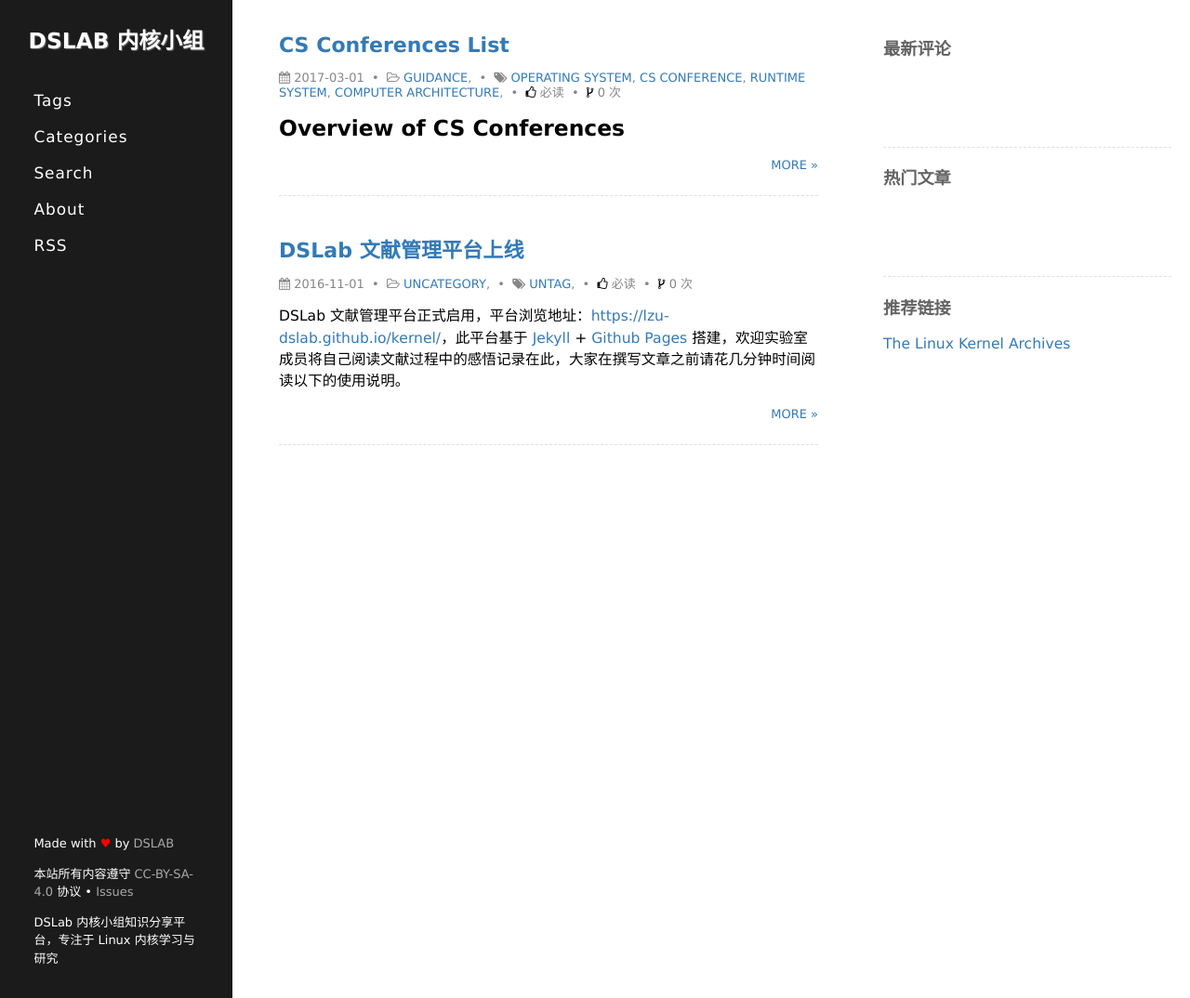
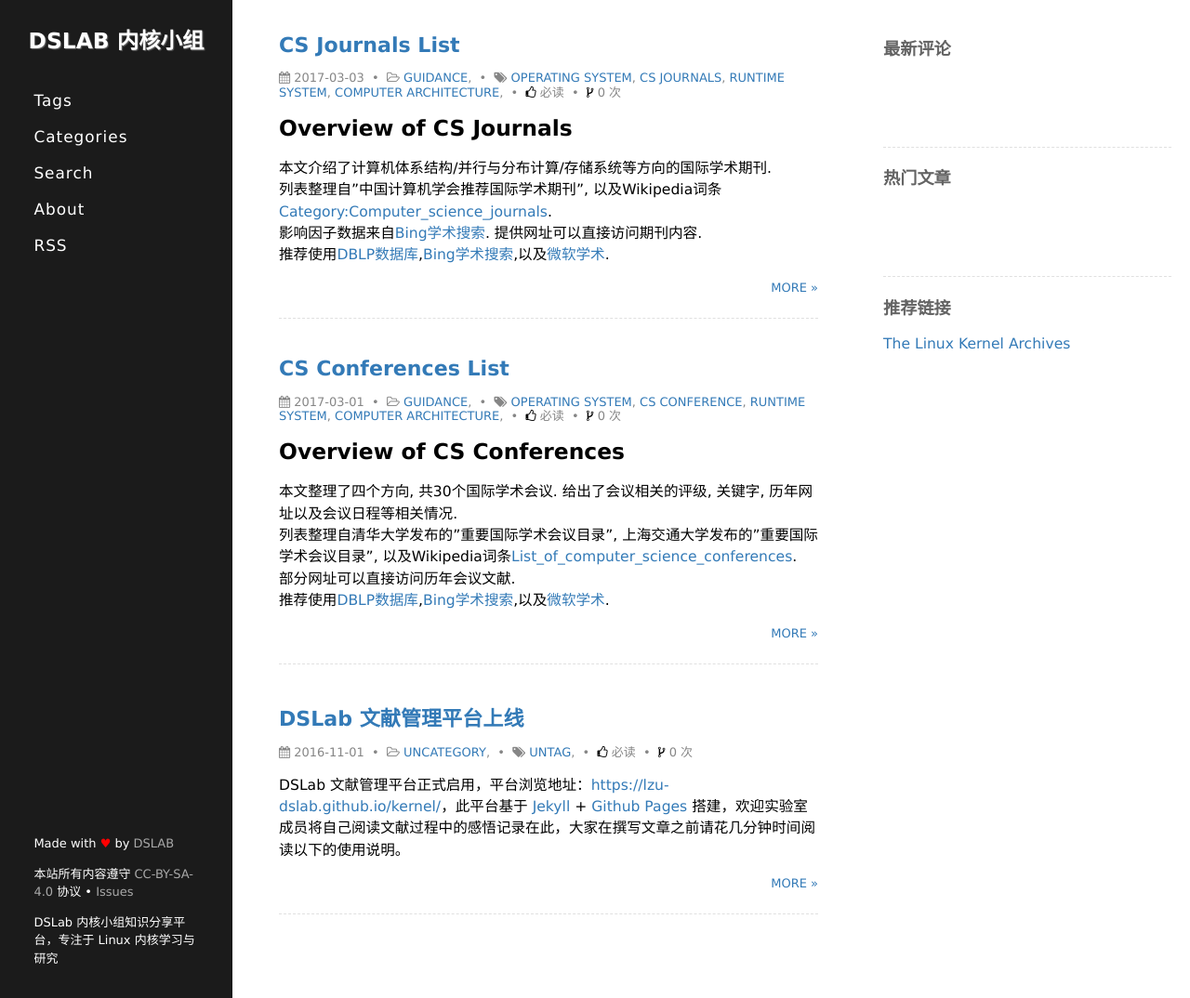
Before and after one commit to LZU-DSLab/Kernel, a Jekyll site: the page built from index.html, in a window 1280 px wide and 1074 px high. Shown: the whole window at 93% size. Built offline with Jekyll 4.4.1, drawn with Linux system fonts in a browser that asks for light colours; the list of posts is cut into pages by our own code; comment, search, counter and statistics services are not loaded.

Commit message:
Add cs journals list and update the previews

```diff
--- a/_posts/2017-03-01-cs_conferences.md
+++ b/_posts/2017-03-01-cs_conferences.md
@@ -16,6 +16,10 @@ description:
 author: Evan Zhao
 ---
 # Overview of CS Conferences
+本文整理了四个方向, 共30个国际学术会议. 给出了会议相关的评级, 关键字, 历年网址以及会议日程等相关情况.
+列表整理自清华大学发布的"重要国际学术会议目录", 上海交通大学发布的"重要国际学术会议目录", 以及Wikipedia词条[List_of_computer_science_conferences](https://en.wikipedia.org/wiki/List_of_computer_science_conferences).
+部分网址可以直接访问历年会议文献.
+推荐使用[DBLP数据库](http://dblp.uni-trier.de/),[Bing学术搜索](http://cn.bing.com/academic/),以及[微软学术](http://academic.research.microsoft.com/).
 
 ## Conferences on operating systems, storage systems and middleware:
 - 1.SOSP - ACM Symposium on Operating Systems Principles
--- /dev/null
+++ b/_posts/2017-03-03-cs_journals_list.md
@@ -0,0 +1,65 @@
+---
+layout: post
+title: "CS Journals List"
+date: 2017-03-03 21:02:16 +0800
+categories:
+    - Guidance
+tags:
+    - operating system
+    - CS journals
+    - runtime system
+    - computer architecture
+recommend: 必读
+cites: 0
+paper:
+description:
+author: Evan Zhao
+---
+# Overview of CS Journals
+本文介绍了计算机体系结构/并行与分布计算/存储系统等方向的国际学术期刊.
+列表整理自"中国计算机学会推荐国际学术期刊", 以及Wikipedia词条[Category:Computer_science_journals](https://en.wikipedia.org/wiki/Category:Computer_science_journals).
+影响因子数据来自[Bing学术搜索](http://cn.bing.com/academic/).
+提供网址可以直接访问期刊内容.
+推荐使用[DBLP数据库](http://dblp.uni-trier.de/),[Bing学术搜索](http://cn.bing.com/academic/),以及[微软学术](http://academic.research.microsoft.com/).
+
+## 一、A 类
+
+序号 |刊物简称 |刊物全称 |出版社 |影响因子 |网址
+----|----|----|----|----|----
+1| TOCS| ACM Transactions on Computer Systems| ACM| 0.6 | http://dblp.uni-trier.de/db/journals/tocs/
+2 |TOC |IEEE Transactions on Computers| IEEE | 1.659|http://dblp.uni-trier.de/db/journals/tc/index.html
+3 |TPDS| IEEE Transactions on Parallel and Distributed Systems |IEEE | 2.17|http://dblp.uni-trier.de/db/journals/tpds/
+4| TCAD| IEEE Transactions On Computer-Aided Design Of Integrated Circuits And System|IEEE| |http://dblp.uni-trier.de/db/journals/tcad/
+5 |TOS |ACM Transactions on Storage| ACM | 0.533|http://dblp.uni-trier.de/db/journals/tos/
+6|| Journal of Cryptology |Springer | 1.021|http://dblp.uni-trier.de/db/journals/joc/
+7| JACM |Journal of the ACM| ACM | 1.394|http://dblp.uni-trier.de/db/journals/jacm/
+8| SICOMP| SIAM Journal on Computing| SIAM | 0.741|http://dblp.uni-trier.de/db/journals/siamcomp/
+
+## 二、B 类
+
+序号 |刊物简称 |刊物全称 |出版社 |影响因子 |网址
+----|----|----|----|----|----
+1 |TACO |ACM Transactions on Architecture and Code Optimization |ACM|0.503| http://dblp.uni-trier.de/db/journals/taco/
+2 |TAAS |ACM Transactions on Autonomous and Adaptive Systems |ACM| 0.922| http://dblp.uni-trier.de/db/journals/taas/
+3 |TODAES |ACM Transactions on Design Automation of Electronic Systems |ACM|0.686| http://dblp.uni-trier.de/db/journals/todaes/
+4 |TECS |ACM Transactions on Embedded Computing Systems |ACM| |http://dblp.uni-trier.de/db/journals/tecs/
+5 |TRETS |ACM Transactions on Reconfigurable Technology and Systems |ACM|0.615| http://dblp.uni-trier.de/db/journals/trets/
+6 |TVLSI |IEEE Transactions on VLSI Systems |IEEE| | http://dblp.uni-trier.de/db/journals/tvlsi/
+7 |JPDC |Journal of Parallel and Distributed Computing |Elsevier| 1.179|http://dblp.uni-trier.de/db/journals/jpdc/
+8 ||Performance Evaluation: An International Journal |Elsevier| 1.25|http://www.journals.elsevier.com/performance-evaluation/
+9 |JSA |Journal of Systems Architecture |Elsevier| 0.44|http://dblp.uni-trier.de/db/journals/jsa/
+
+## 三、C 类
+
+序号 |刊物简称 |刊物全称 |出版社 |影响因子 |网址
+----|----|----|----|----|----
+1 ||Concurrency and Computation: Practice and Experience |Wiley ||http://dblp.uni-trier.de/db/journals/concurrency/
+2 |DC| Distributed Computing |Springer | 1.045|http://dblp.uni-trier.de/db/journals/dc/
+3 |FGCS| Future Generation Computer Systems |Elsevier ||http://dblp.uni-trier.de/db/journals/fgcs/
+4 |Integration |Integration, the VLSI Journal |Elsevier ||http://dblp.uni-trier.de/db/journals/integration/
+5 ||Microprocessors and Microsystems: Embedded Hardware Design |Elsevier|0.43 |http://dblp.uni-trier.de/db/journals/mam/
+6 |JGC| The Journal of Grid computing |Springer |1.507|http://link.springer.com/journal/10723
+7 |TJSC |The Journal of Supercomputing |Springer| |http://dblp.uni-trier.de/db/journals/tjs/
+8 |JETC |The ACM Journal on Emerging Technologies in Computing Systems |ACM|0.729 |http://dblp.uni-trier.de/db/journals/jetc/
+9 |JET |Journal of Electronic Testing-Theory and Applications |Springer|| http://link.springer.com/journal/10836
+10 |RTS |Real-Time Systems |Springer| 1 |http://dblp.uni-trier.de/db/journals/rts/
```
Also changed, not shown: 1 other file.
